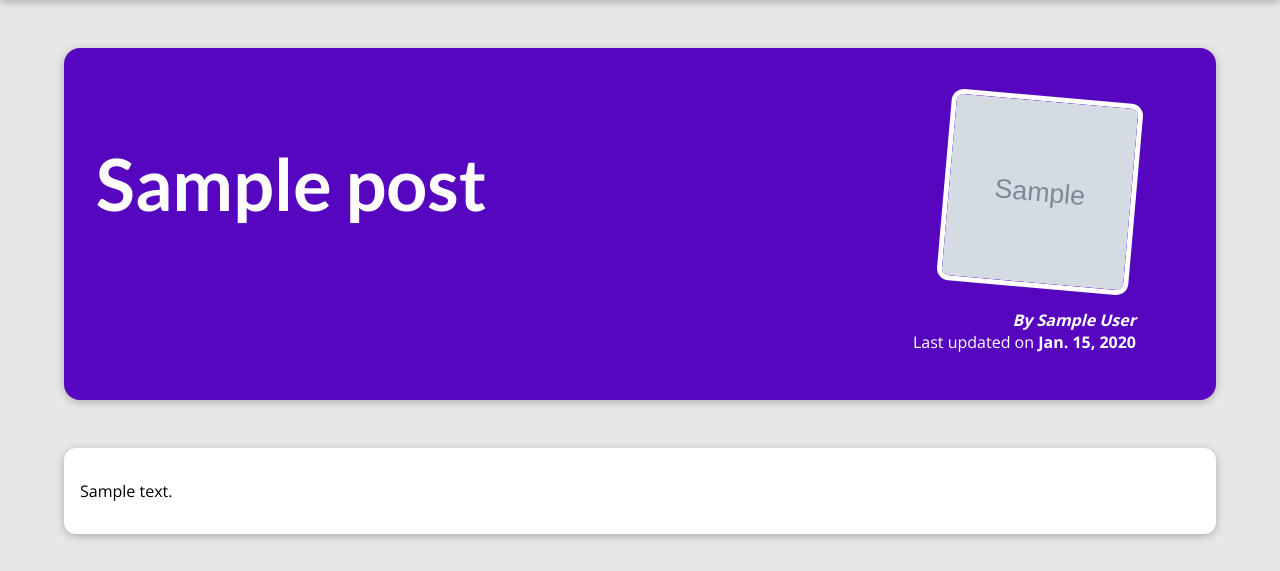
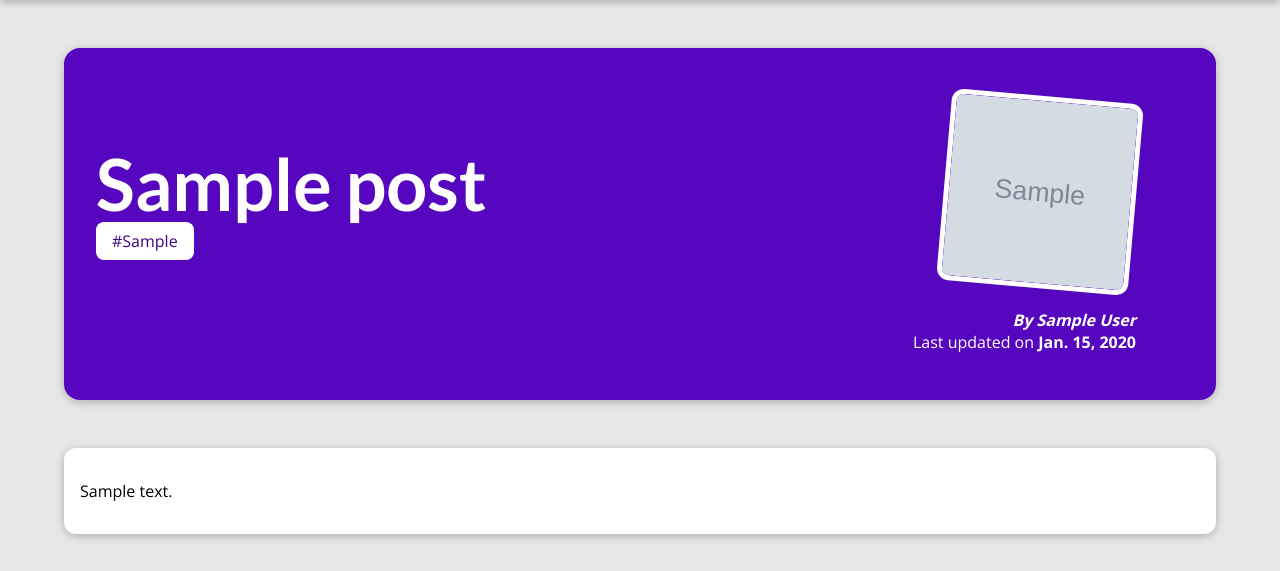
Before and after one commit to patrickhaetti/django-projects, a Django app: a page that uses my_site/blog/templates/blog/post_detail.html in a window 1280 px wide. Shown: the part 80-651 px from the top of the page. Run offline with Django 3.2, Linux system fonts and the light colour scheme; tables that the repository leaves empty hold one stand-in row (values such as "Sample post"); grey boxes marked "Sample" are stand-in pictures.

Commit message:
chapter 128: - update post details - use tags with ManyToManyField for frontend - update css

```diff
--- a/my_site/blog/static/blog/post-details.css
+++ b/my_site/blog/static/blog/post-details.css
@@ -22,6 +22,7 @@ body {
   #summary h2 {
     color: white;
     font-size: 4.5rem;
+    margin-bottom: 0.25rem;
   }
 
   #summary article {
@@ -47,6 +48,11 @@ body {
     font-weight: bold;
   }
 
+  #summary a {
+    color: white;
+    text-decoration: none;
+  }
+
   #summary time {
     font-weight: bold;
   }
@@ -60,3 +66,10 @@ body {
     border-radius: 12px;
     box-shadow: 0 2px 8px rgba(0, 0, 0, 0.25);
   }
+
+  .tag {
+    background-color: white;
+    color: #390281;
+    padding: 0.5rem 1rem;
+    border-radius: 8px;
+  }
--- a/my_site/blog/templates/blog/post_detail.html
+++ b/my_site/blog/templates/blog/post_detail.html
@@ -11,9 +11,15 @@
 <section id="summary">
     <h2>{{ post.title }}</h2>
 
+    <div>
+        {% for tag in post_tags %}
+            <span class="tag">#{{ tag.caption }}</span>
+        {% endfor %}
+    </div>
+
     <article>
         <img src="{% static "blog/images/"|add:post.image_name %}" alt="Post Title">
-        <address>By {{ post.author }}</address>
+        <address>By <a href="mailto:{{ post.author.email_address }}">{{ post.author }}</a></address>
         <div>
             Last updated on <time>{{ post.date }}</time>
         </div>
--- a/my_site/blog/views.py
+++ b/my_site/blog/views.py
@@ -21,5 +21,6 @@ def posts(request):
 def post_detail(request, slug):
     identified_post = get_object_or_404(Post, slug=slug)
     return render(request, "blog/post_detail.html", {
-        "post": identified_post
+        "post": identified_post,
+        "post_tags": identified_post.tags.all()
     })
```
